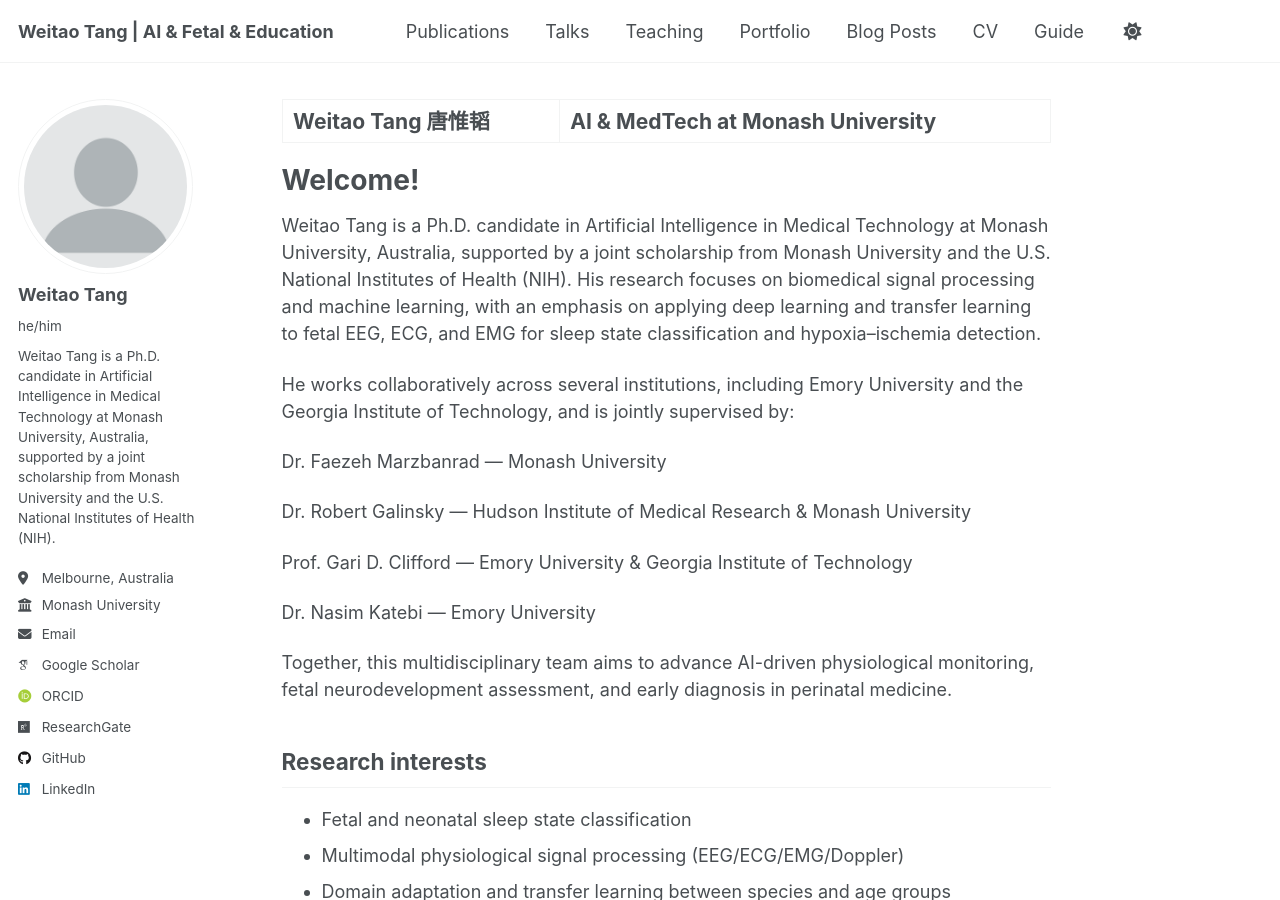
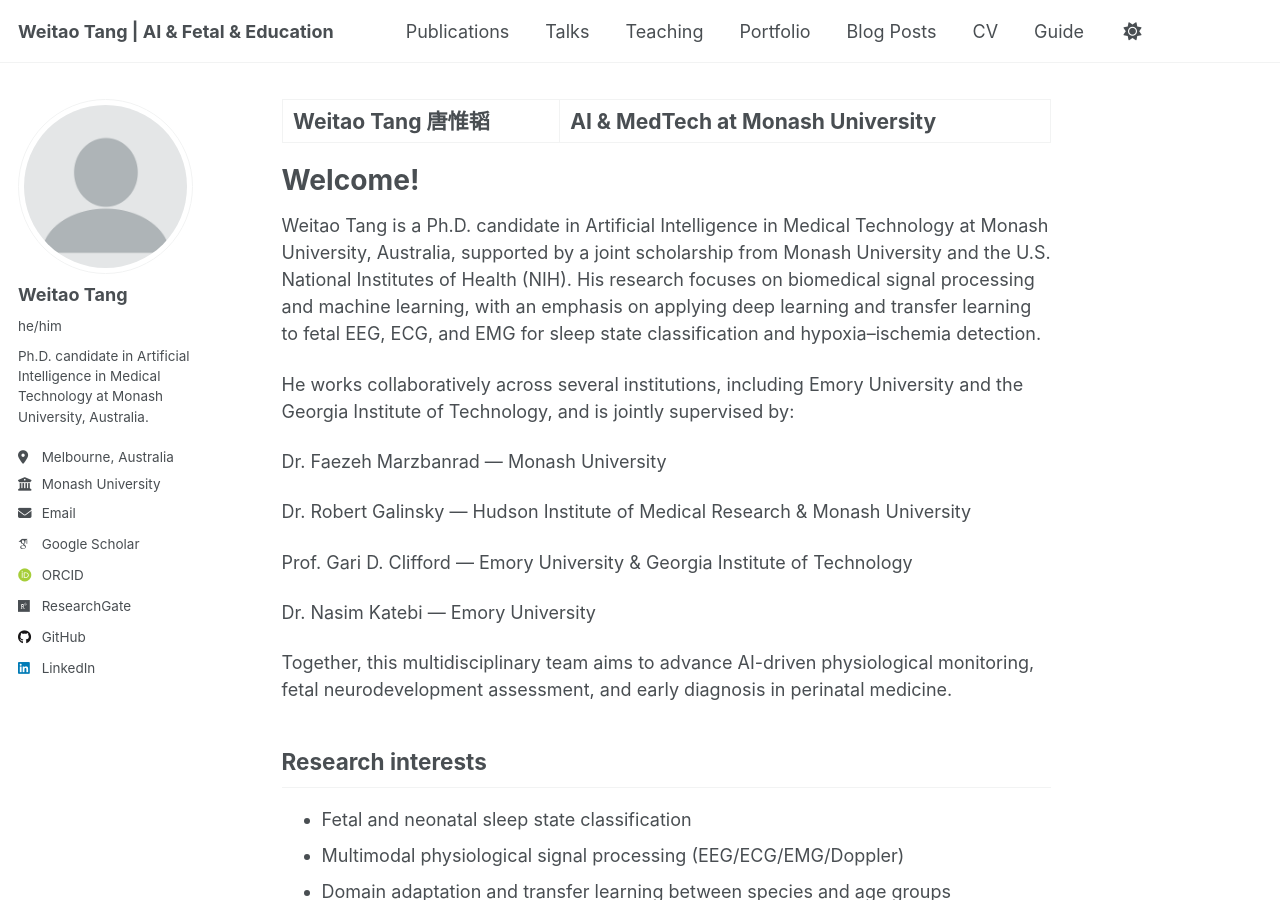
Before and after one commit to WeitaoTang-GitHub/WeitaoTang-GitHub.github.io, a Jekyll site: the page built from _pages/about.md, in a window 1280 px wide and 900 px high. Built offline with Jekyll 4.4.1, drawn with Linux system fonts in a browser that asks for light colours; some web fonts are replaced; a script that is not in the unit is left out.

Commit message:
Update _config.yml

```diff
--- a/_config.yml
+++ b/_config.yml
@@ -26,7 +26,7 @@ author:
   avatar           : "profile.png"
   name             : "Weitao Tang"
   pronouns         : "he/him"
-  bio              : "Weitao Tang is a Ph.D. candidate in Artificial Intelligence in Medical Technology at Monash University, Australia, supported by a joint scholarship from Monash University and the U.S. National Institutes of Health (NIH)."
+  bio              : "Ph.D. candidate in Artificial Intelligence in Medical Technology at Monash University, Australia."
   location         : "Melbourne, Australia"
   employer         : "Monash University"
   uri              : # URL
```
